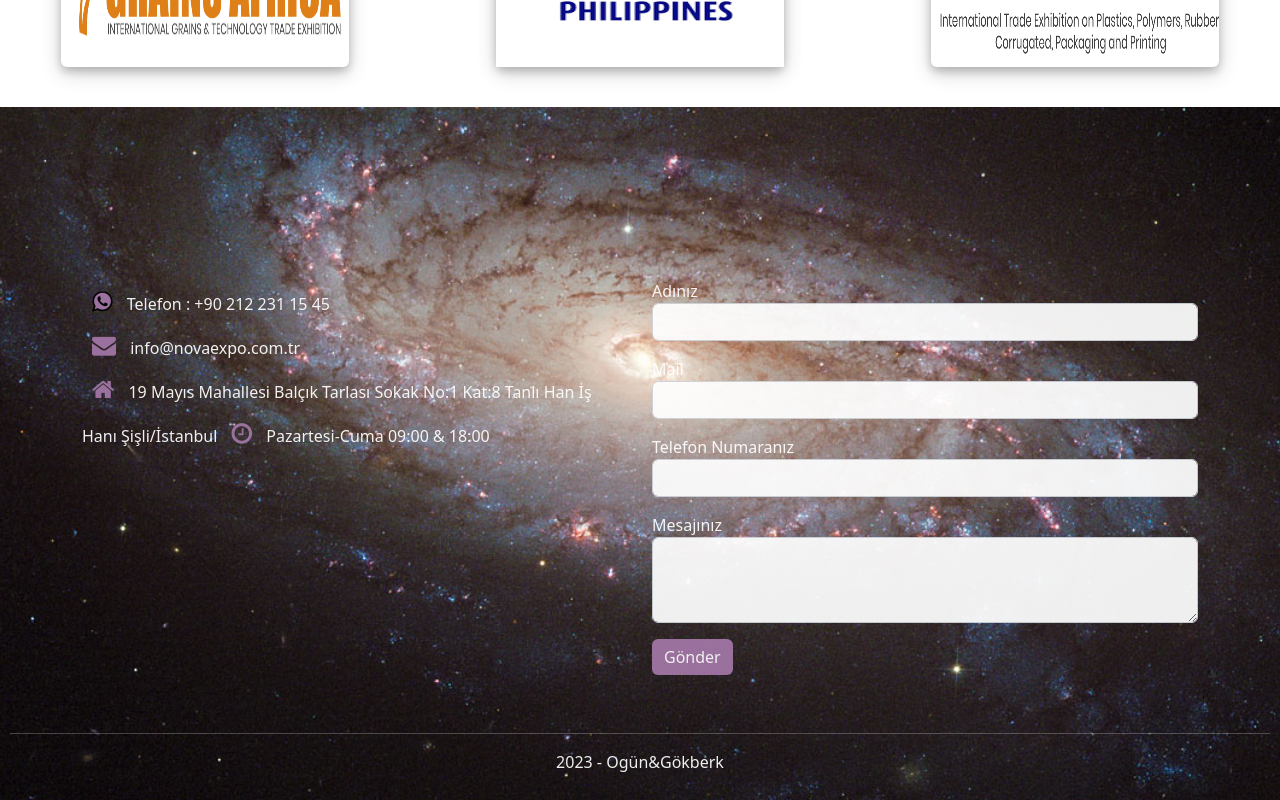
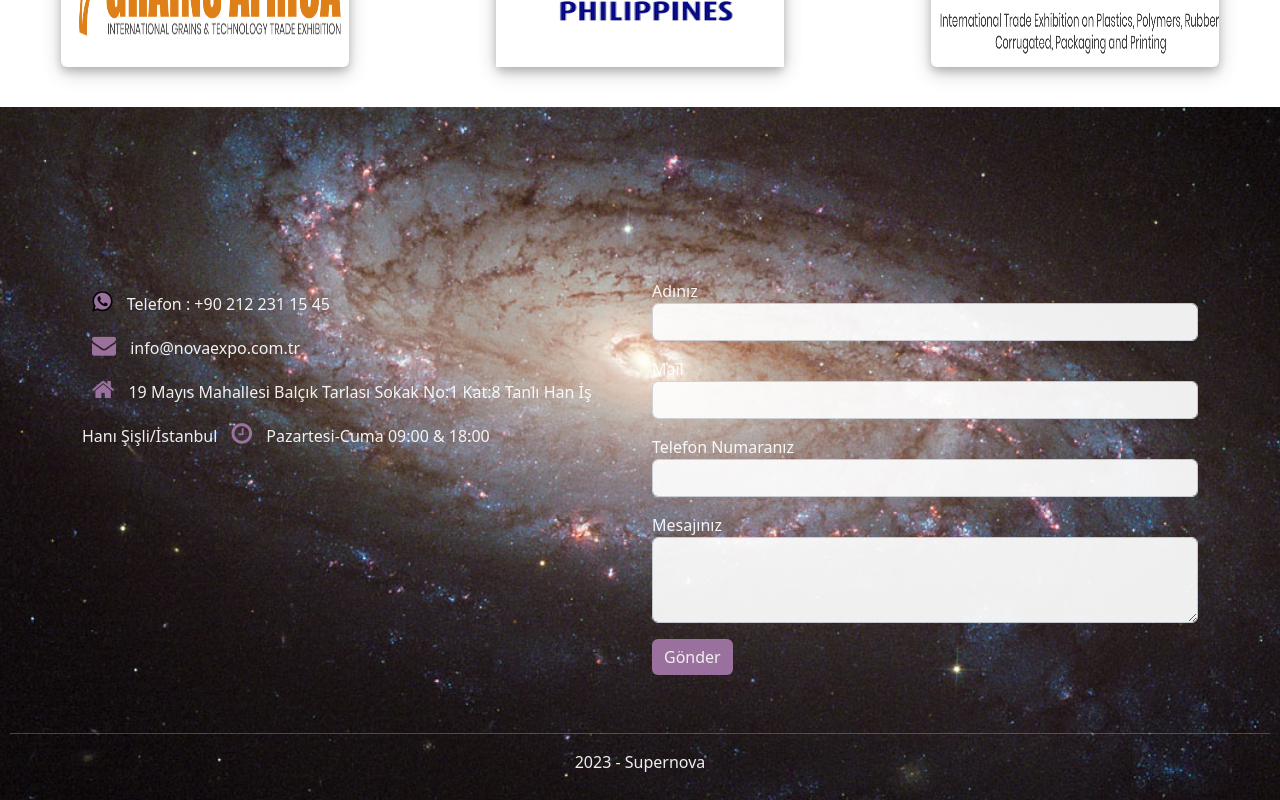
Before and after one commit to novafair/novafair, a Vue app: page / in a window 1280 px wide. Shown: the part 1274-2074 px from the top of the page. Built offline with nearby package versions, Linux system fonts and the light colour scheme.

Commit message:
footer change

```diff
--- a/src/components/Footer.vue
+++ b/src/components/Footer.vue
@@ -45,7 +45,7 @@
             </div>
                 <div class="footer">
                 <hr>
-               <p>{{ new Date().getFullYear() }} - Ogün&Gökberk </p>
+               <p>{{ new Date().getFullYear() }} - Supernova </p>
             </div>
         </div>
     </div>
```
